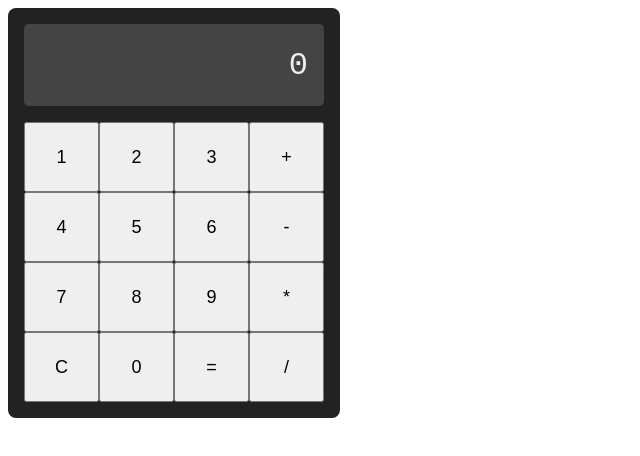
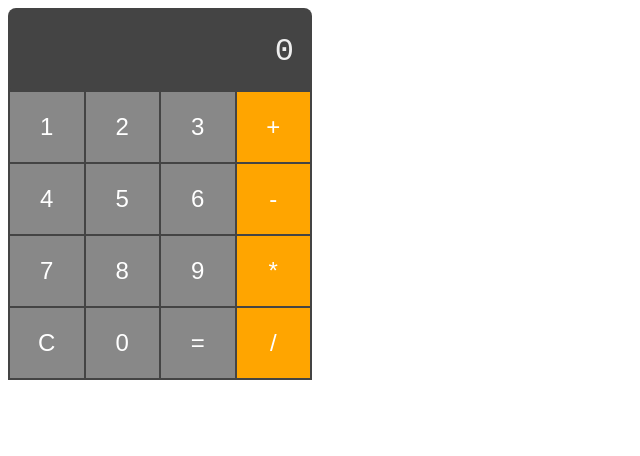
Before and after one commit to davidagredano/javascript-calculator, a plain HTML site: page index.html in a window 1280 px wide. Shown: the whole page, without its empty margins (0-640 px from the left). Drawn offline with Linux system fonts and the light colour scheme.

Commit message:
Restyling

```diff
--- a/style.css
+++ b/style.css
@@ -1,8 +1,8 @@
 #calculator {
   width: 300px;
-  background-color: #222;
-  border-radius: 0.5rem;
-  padding: 1rem;
+  background-color: #444;
+  border-radius: 0.5rem 0.5rem 0 0;
+  padding: 2px;
 }
 
 #display {
@@ -16,16 +16,31 @@
   align-items: center;
   justify-content: flex-end;
   padding: 1rem;
-  margin-bottom: 1rem;
 }
 
 #buttons {
   display: flex;
   flex-wrap: wrap;
+  gap: 2px;
 }
 
 button {
   flex: 1 1 70px;
   height: 70px;
-  font-size: 18px;
+  font-size: 24px;
+  background-color: #888;
+  border: 0 black solid;
+  color: white;
 }
+
+button:hover {
+  background-color: hsl(0, 0%, 63%);
+}
+
+.operator {
+  background-color: orange;
+}
+
+.operator:hover {
+  background-color: hsl(39, 100%, 60%);
+}
```
